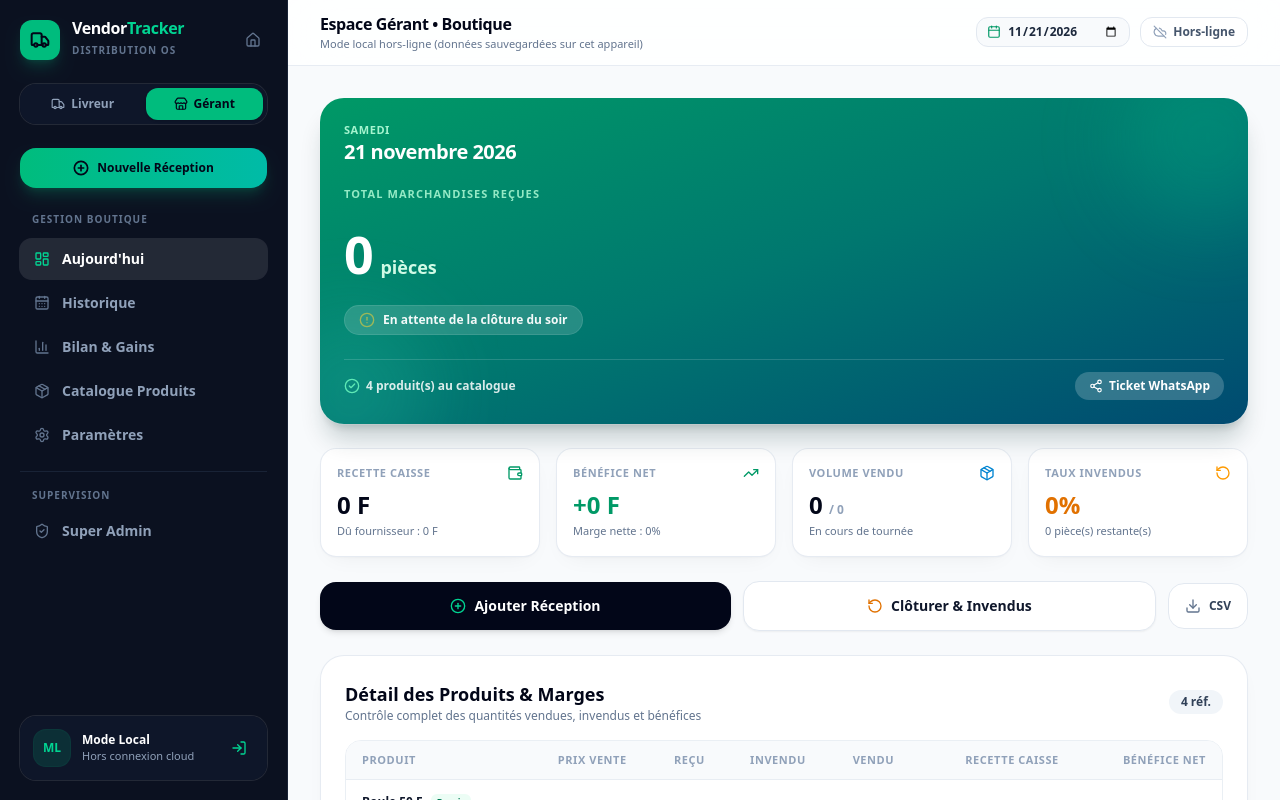
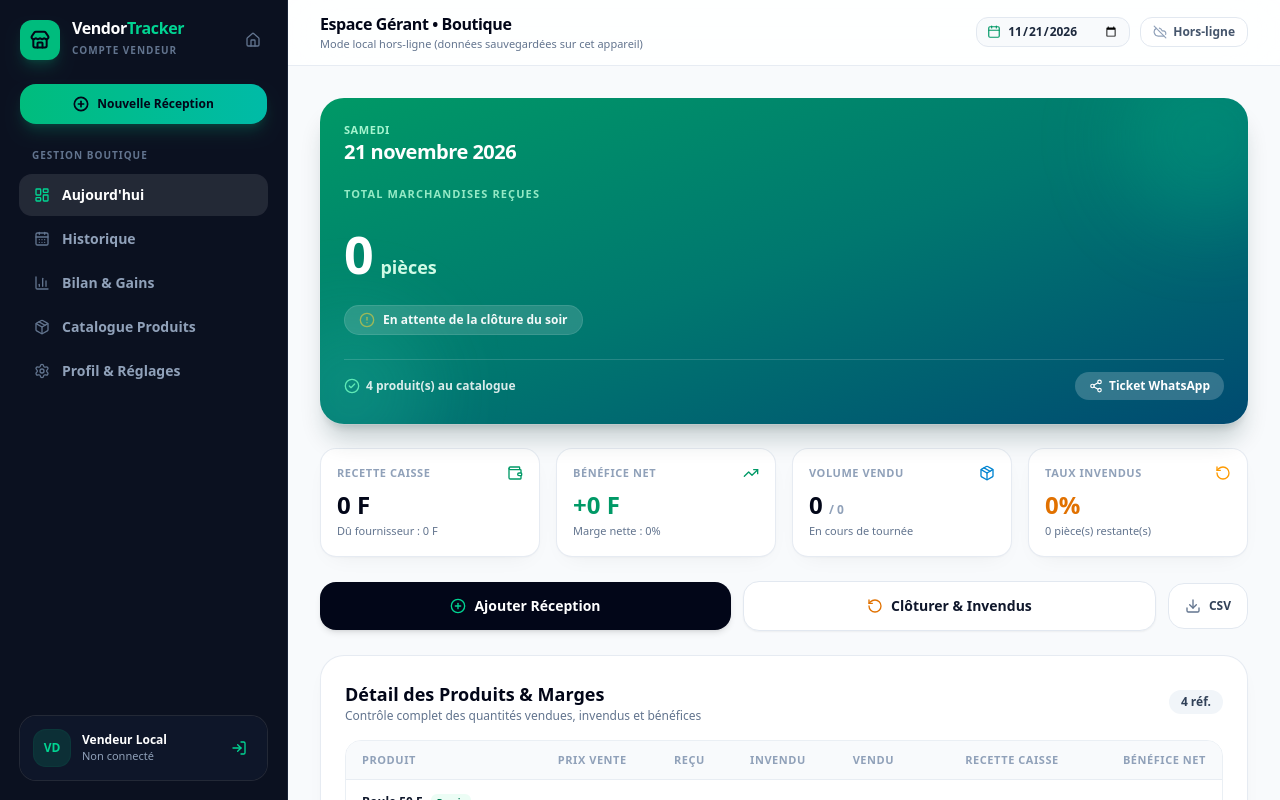
Before and after one commit to elsonkjimmy/vendor-tracker, a React (Vite) app: page / in a window 1280 px wide. Both pictures are taken after a click on the button "Ouvrir l'App". Shown: the top 800 px of the page. Built offline with nearby package versions, Linux system fonts and the light colour scheme.

Commit message:
refactor(ui): separer strictement les comptes vendeur et livreur et masquer Super Admin aux non-admins

```diff
--- a/src/components/Navigation.tsx
+++ b/src/components/Navigation.tsx
@@ -45,7 +45,7 @@ export function Sidebar({
     { id: 'stock', label: 'Mon Stock', icon: Package },
     { id: 'wallet', label: 'Sacoche Caisse', icon: Wallet },
     { id: 'clients', label: 'Boutiques Clientes', icon: Store },
-    { id: 'settings', label: 'Réglages', icon: Settings },
+    { id: 'settings', label: 'Profil & Réglages', icon: Settings },
   ]
 
   const managerTabs = [
@@ -53,10 +53,11 @@ export function Sidebar({
     { id: 'history', label: 'Historique', icon: CalendarDays },
     { id: 'summary', label: 'Bilan & Gains', icon: BarChart3 },
     { id: 'products', label: 'Catalogue Produits', icon: Package },
-    { id: 'settings', label: 'Paramètres', icon: Settings },
+    { id: 'settings', label: 'Profil & Réglages', icon: Settings },
   ]
 
-  const currentTabs = mode === 'driver' ? driverTabs : managerTabs
+  const isDriverAccount = mode === 'driver'
+  const currentTabs = isDriverAccount ? driverTabs : managerTabs
 
   return (
     <aside className="hidden lg:flex w-72 shrink-0 flex-col justify-between bg-[#0b1120] p-5 text-slate-300 border-r border-slate-800/80 sticky top-0 h-screen">
@@ -67,17 +68,21 @@ export function Sidebar({
             type="button"
             onClick={() => onSwitchMode('landing')}
             className="flex items-center gap-3 text-left transition hover:opacity-90"
-            title="Retour à la page de présentation"
+            title="Retour à l'accueil"
           >
             <div className="flex h-10 w-10 items-center justify-center rounded-xl bg-emerald-500 text-slate-950 shadow-lg shadow-emerald-500/20">
+              {isDriverAccount ? (
                 <Truck className="h-5 w-5 stroke-[2.4]" />
+              ) : (
+                <Store className="h-5 w-5 stroke-[2.4]" />
+              )}
             </div>
             <div>
               <span className="block font-black text-base tracking-tight text-white leading-none">
                 Vendor<span className="text-emerald-400">Tracker</span>
               </span>
               <span className="text-[10px] font-bold uppercase tracking-widest text-slate-500">
-                Distribution OS
+                {isDriverAccount ? 'Compte Livreur' : 'Compte Vendeur'}
               </span>
             </div>
           </button>
@@ -86,40 +91,10 @@ export function Sidebar({
             type="button"
             onClick={() => onSwitchMode('landing')}
             className="rounded-lg p-1.5 text-slate-500 hover:bg-white/5 hover:text-slate-200 transition"
-            title="Page de présentation"
+            title="Accueil"
           >
             <Home className="h-4 w-4" />
           </button>
-        </div>
-
-        {/* Mode Selector Pill */}
-        <div className="rounded-2xl bg-slate-900/90 p-1 ring-1 ring-white/10">
-          <div className="grid grid-cols-2 gap-1 text-xs font-bold">
-            <button
-              type="button"
-              onClick={() => onSwitchMode('driver')}
-              className={`flex items-center justify-center gap-1.5 rounded-xl py-2 transition ${
-                mode === 'driver'
-                  ? 'bg-emerald-500 text-slate-950 shadow-sm'
-                  : 'text-slate-400 hover:text-white'
-              }`}
-            >
-              <Truck className="h-3.5 w-3.5" />
-              Livreur
-            </button>
-            <button
-              type="button"
-              onClick={() => onSwitchMode('manager')}
-              className={`flex items-center justify-center gap-1.5 rounded-xl py-2 transition ${
-                mode === 'manager'
-                  ? 'bg-emerald-500 text-slate-950 shadow-sm'
-                  : 'text-slate-400 hover:text-white'
-              }`}
-            >
-              <Store className="h-3.5 w-3.5" />
-              Gérant
-            </button>
-          </div>
         </div>
 
         {/* Quick Action Button */}
@@ -137,7 +112,7 @@ export function Sidebar({
         {/* Navigation Links */}
         <nav className="space-y-1">
           <p className="px-3 pb-2 text-[10px] font-extrabold uppercase tracking-widest text-slate-500">
-            {mode === 'driver' ? 'Espace Terrain' : 'Gestion Boutique'}
+            {isDriverAccount ? 'Espace Livreur' : 'Gestion Boutique'}
           </p>
           {currentTabs.map(({ id, label, icon: Icon }) => {
             const isActive = mode !== 'admin' && activeTab === id
@@ -161,10 +136,11 @@ export function Sidebar({
             )
           })}
 
-          {/* Super Admin Section — always visible for quick access */}
+          {/* Super Admin — STRICTLY ONLY visible if authenticated as Super Admin */}
+          {user?.is_admin && (
             <div className="pt-4 mt-4 border-t border-slate-800/80">
-            <p className="px-3 pb-2 text-[10px] font-extrabold uppercase tracking-widest text-slate-500">
-              Supervision
+              <p className="px-3 pb-2 text-[10px] font-extrabold uppercase tracking-widest text-purple-400">
+                Administration
               </p>
               <button
                 type="button"
@@ -179,11 +155,10 @@ export function Sidebar({
                   <ShieldCheck className={`h-4 w-4 ${mode === 'admin' ? 'text-purple-400' : 'text-slate-500'}`} />
                   Super Admin
                 </span>
-              {user?.is_admin && (
                 <span className="h-2 w-2 rounded-full bg-purple-400" />
-              )}
               </button>
             </div>
+          )}
         </nav>
       </div>
 
@@ -191,11 +166,13 @@ export function Sidebar({
       <div className="rounded-2xl bg-slate-900/90 p-3.5 ring-1 ring-white/10">
         <div className="flex items-center gap-3">
           <div className="flex h-9 w-9 shrink-0 items-center justify-center rounded-xl bg-emerald-500/15 font-black text-xs text-emerald-400 ring-1 ring-emerald-500/20">
-            {(user?.name || 'ML').slice(0, 2).toUpperCase()}
+            {(user?.name || (isDriverAccount ? 'LV' : 'VD')).slice(0, 2).toUpperCase()}
           </div>
           <div className="min-w-0 flex-1">
-            <p className="truncate font-bold text-xs text-white">{user?.name || 'Mode Local'}</p>
-            <p className="truncate text-[11px] text-slate-400">{user?.phone || 'Hors connexion cloud'}</p>
+            <p className="truncate font-bold text-xs text-white">
+              {user?.name || (isDriverAccount ? 'Livreur Local' : 'Vendeur Local')}
+            </p>
+            <p className="truncate text-[11px] text-slate-400">{user?.phone || 'Non connecté'}</p>
           </div>
           {user && onLogout ? (
             <button
@@ -236,7 +213,7 @@ export function BottomNav({ mode, activeTab, onSelectTab }: BottomNavProps) {
     { id: 'stock', label: 'Stock', icon: Package },
     { id: 'wallet', label: 'Sacoche', icon: Wallet },
     { id: 'clients', label: 'Boutiques', icon: Store },
-    { id: 'settings', label: 'Réglages', icon: Settings },
+    { id: 'settings', label: 'Profil', icon: Settings },
   ]
 
   const managerTabs = [
@@ -244,7 +221,7 @@ export function BottomNav({ mode, activeTab, onSelectTab }: BottomNavProps) {
     { id: 'history', label: 'Historique', icon: CalendarDays },
     { id: 'summary', label: 'Bilan', icon: BarChart3 },
     { id: 'products', label: 'Produits', icon: Package },
-    { id: 'settings', label: 'Réglages', icon: Settings },
+    { id: 'settings', label: 'Profil', icon: Settings },
   ]
 
   const tabs = mode === 'driver' ? driverTabs : managerTabs
```
Lines whose indentation alone changed are shown as unchanged.
